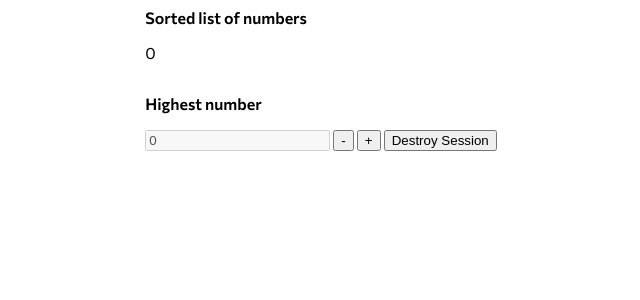
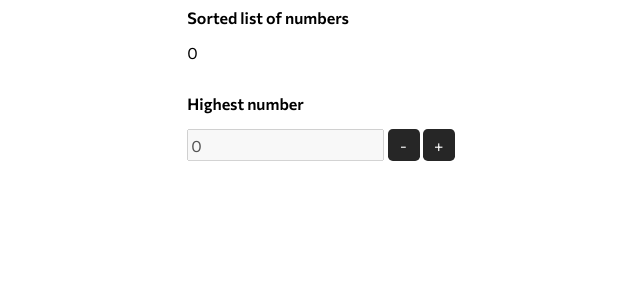
Before and after one commit to Laur401/bite-web-internship-2025-submission, a PHP site: page / in a window 1280 px wide. Shown: the top 300 px of the page, without its empty margins (319-959 px from the left). Run offline with PHP 8.4, Linux system fonts and the light colour scheme.

Commit message:
Finalizing styling.

```diff
--- a/src/css/style.css
+++ b/src/css/style.css
@@ -11,3 +11,23 @@ html {
 .numberList {
     margin-bottom: 2rem;
 }
+.button {
+    font: 400 1rem "Commissioner", sans-serif;
+    background-color: rgb(38, 38, 38);
+    color: whitesmoke;
+    border: none;
+    border-radius: 0.3rem;
+    min-width: 2rem;
+}
+.button:hover {
+    background-color: rgb(58, 58, 58);
+}
+input[type="text"]{
+    font: 400 1rem "Commissioner", sans-serif;
+}
+.control-form {
+    display: flex;
+    flex-direction: row;
+    gap: 0.2rem;
+    height: 2rem;
+}
--- a/src/index.php
+++ b/src/index.php
@@ -100,12 +100,12 @@ function readFileToNumericArray(string $file): array{
     </div>
     <div class="header">Highest number</div>
 
-    <form method='post' action=''>
+    <form class='control-form' method='post' action=''>
         <?php
         echo "<input type='text' name='inp' value='$inputElement' disabled/>"
         ?>
-        <button name="subtract" type="submit">-</button>
-        <button name="add" type="submit">+</button>
-        <button name="destroy" type="submit">Destroy Session</button>
+        <button class="button" name="subtract" type="submit">-</button>
+        <button class="button" name="add" type="submit">+</button>
+        <!-- <button class="button" name="destroy" type="submit">Destroy Session</button> -->
     </form>
 </div>
```
